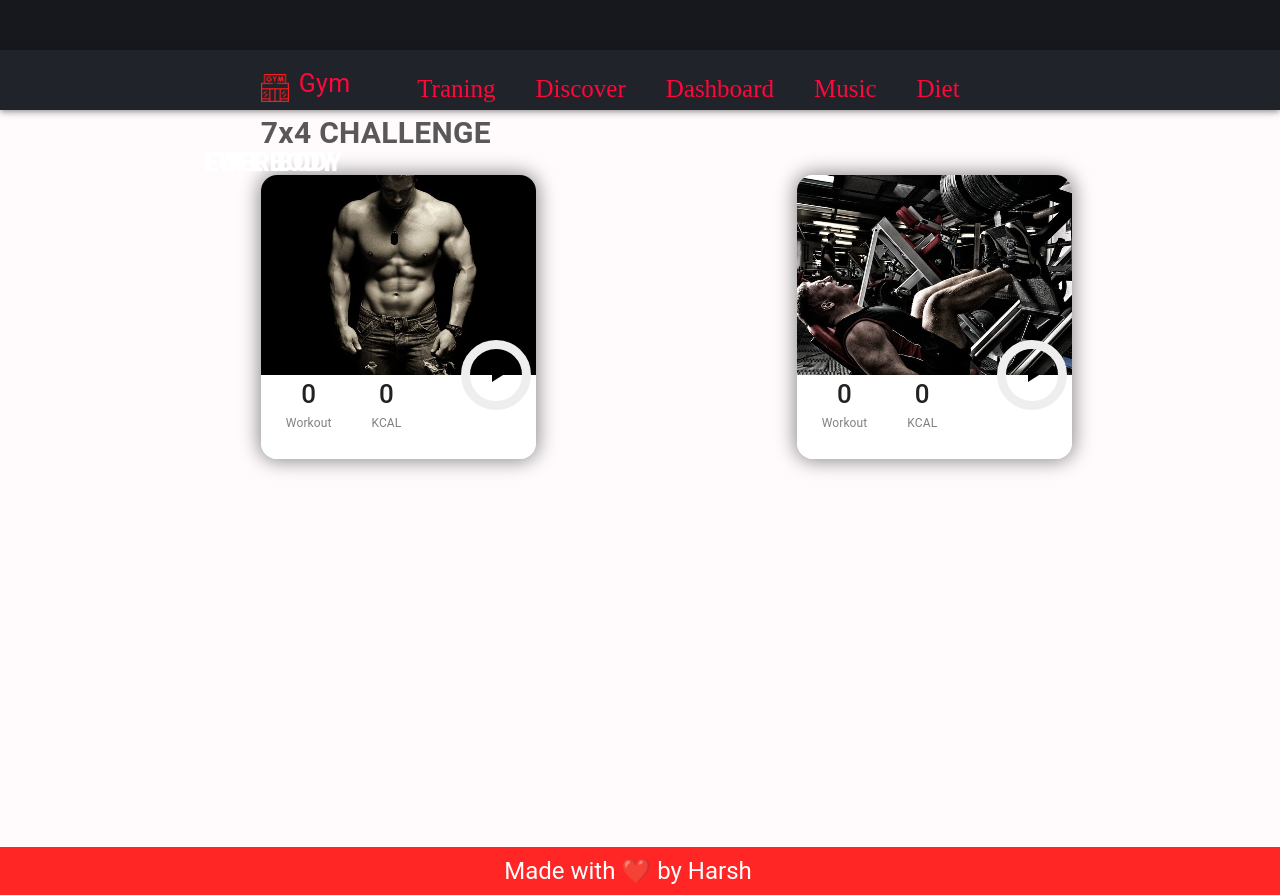
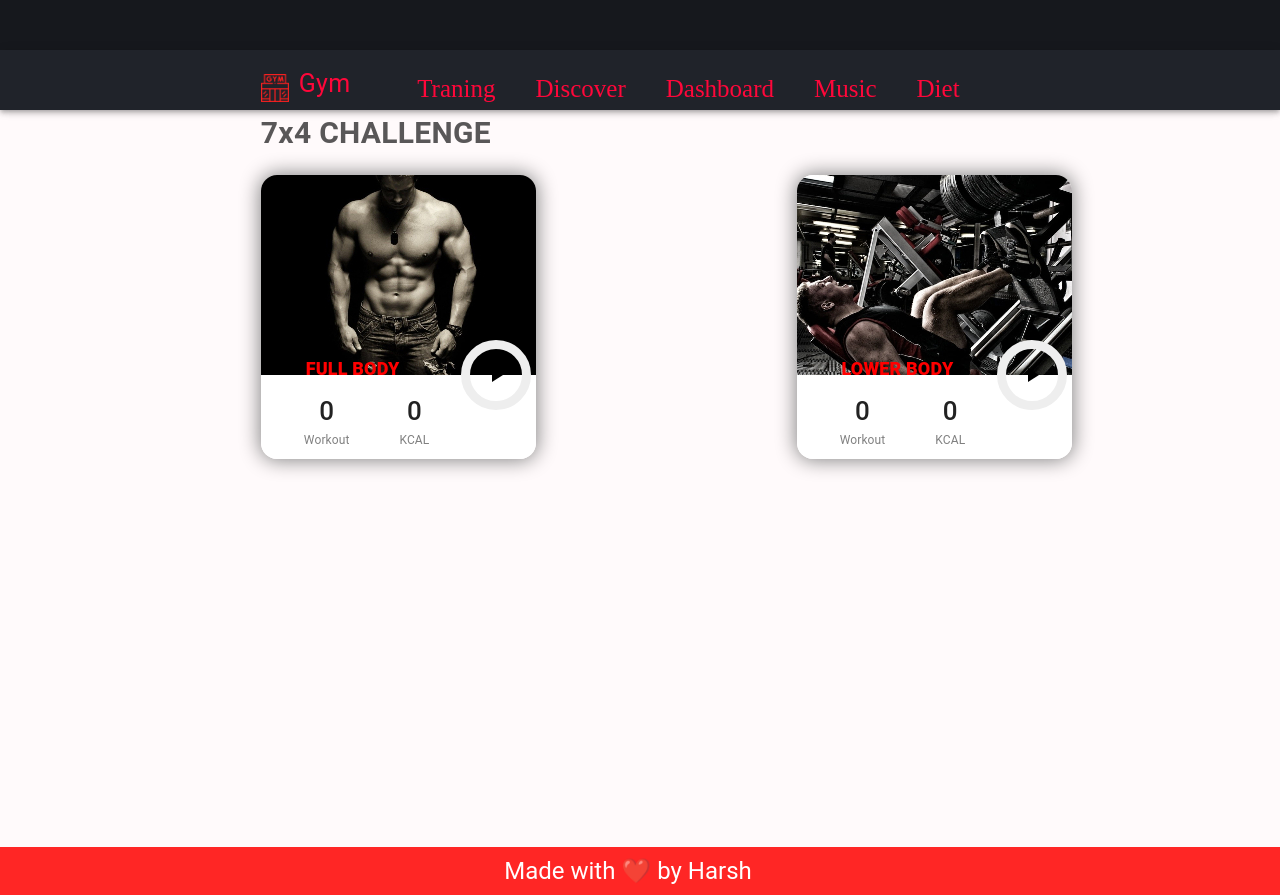
Before and after one commit to Harsh517-tech415/FitFinder.github.io, a React (Create React App) app: page /gym/discovergym in a window 1280 px wide. Built offline with nearby package versions, Linux system fonts and the light colour scheme.

Commit message:
tarning-5

```diff
--- a/src/App.css
+++ b/src/App.css
@@ -3,8 +3,13 @@ body {
   background-color: #fffafb;
 
 }
-.playButton :hover{
-color:rgb(57, 74, 57)
+.playButton:hover{
+color:green
+}
+.countWorkout:hover .workoutMessage
+{
+
+display:inline
 }
 * {
   padding: 0px;
--- a/src/Pages/Gym/Discover.js
+++ b/src/Pages/Gym/Discover.js
@@ -24,7 +24,7 @@ const Discover = () => {
   {
     label1:"Workout",
     label2:"KCAL",
-    caption:"LWER BODY",
+    caption:"LOWER BODY",
     image:LowerBody
   }
 ]
--- a/src/components/GymCard.js
+++ b/src/components/GymCard.js
@@ -16,29 +16,23 @@ const GymCard = ({ Carddetail }) => {
         },
         boxShadow: "0px 0px 20px 1px grey",
         borderRadius: "16px",
-      }}
+    }}
     >
+    <Typography
+  sx={{color: "red",
+        border: "none",
+        margin:{sm:"180px 0px 0px 8%",lg:"180px 0px 0px 3.5%"},
+      //   top: { sm: "49.4%", lg: "18%" },
+      //   left: { sm: "14.8%", lg: "16%" },
+        fontSize: "18px",
+        fontWeight: "1000",position:"absolute"}}>
+      {Carddetail.caption}
+    </Typography>
+
       <img
         src={Carddetail.image}
         style={{ borderTopRightRadius: "16px", borderTopLeftRadius: "16px" }}
       />
-
-      <Typography
-        sx={{
-          color: "white",
-          border: "none",
-          position: "absolute",
-
-          top: { sm: "49.4%", lg: "18%" },
-          left: { sm: "14.8%", lg: "16%" },
-          fontSize: "25px",
-          fontWeight: "800",
-        }}
-      >
-        {Carddetail.caption}
-      </Typography>
-
-
       <Box
         style={{
           backgroundColor: "white",
@@ -51,14 +45,15 @@ const GymCard = ({ Carddetail }) => {
       >
 
         <Stack direction="row">
-          <Stack sx={{ ml: "10px",padding:"0px 15px" }}>
+          <Stack className="countWorkout" sx={{ mt:"17px",ml: {sm:"35px",lg:"28px"},padding:"0px 15px" }}>
             <Typography sx={{textAlign:"center", fontSize: "26px", color: "#222222", fontWeight: "500" }}>
           0  </Typography>
             <Typography sx={{ fontSize: "12px", color: "grey" }}>
               {Carddetail.label1}
             </Typography>
+            {/* <Typography className="workoutMessage" sx={{width:"300px",margin:"10px 0px 0px -35px ",display:"none",backgroundColor:"white",boxShadow:"0px 0px 11px 2px grey",borderRadius:"10px"}}>A single complete round will be counted as one workout session.</Typography> */}
           </Stack>
-          <Stack  sx={{ml: "10px",padding:"0px 15px"}} >
+          <Stack  sx={{mt:"17px",ml: "20px",padding:"0px 15px"}} >
           <Typography sx={{ textAlign:"center",fontSize: "26px", color: "#222222", fontWeight: "500" }}>
           0  </Typography>
             <Typography sx={{ fontSize: "12px", color: "grey" }}>
```
